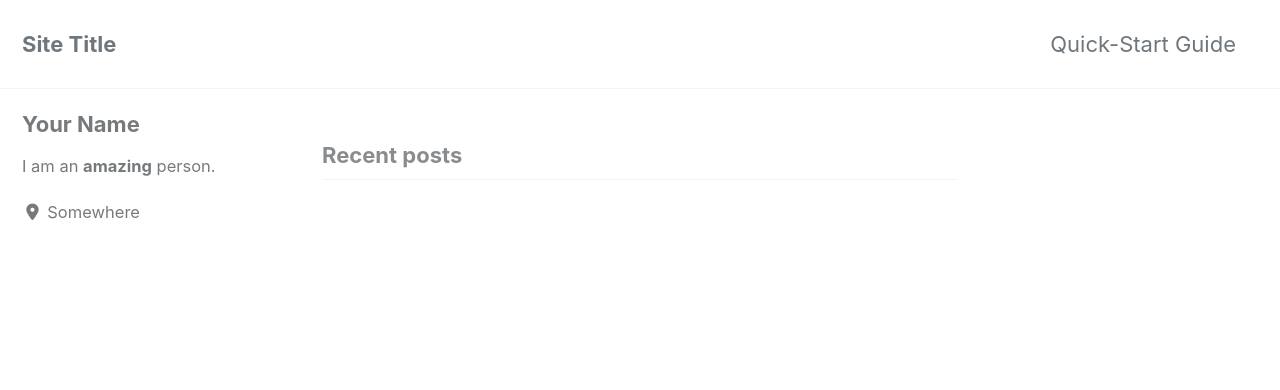
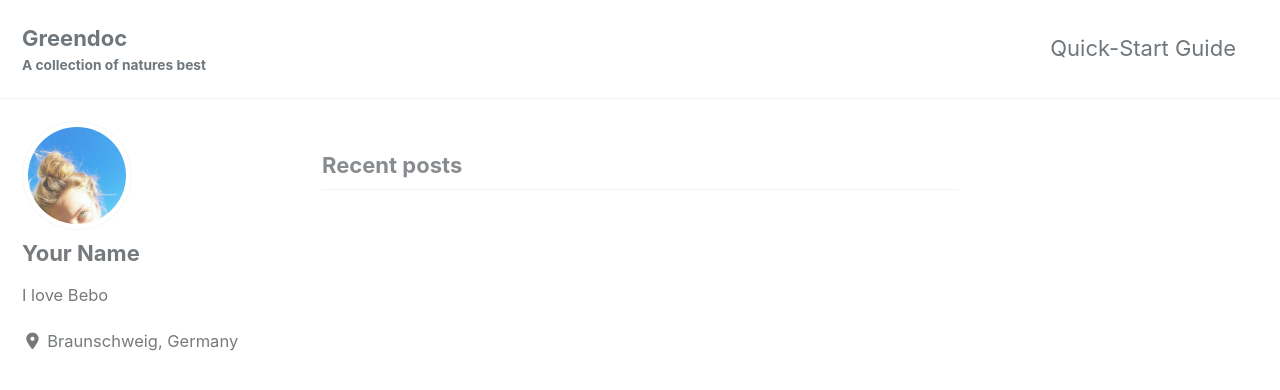
Before and after one commit to chiaracarbone/chiaracarbone.github.io, a Jekyll site: the page built from index.html, in a window 1280 px wide and 900 px high. Shown: the top 390 px of the window. Built offline with Jekyll 4.4.1, drawn with Linux system fonts in a browser that asks for light colours; cached includes are drawn as plain includes; nearby versions of some CDN libraries; the list of posts is cut into pages by our own code; some of the changed text lies outside the part shown.

Commit message:
changes1

```diff
--- a/_config.yml
+++ b/_config.yml
@@ -16,11 +16,11 @@ minimal_mistakes_skin    : "default" # "air", "aqua", "contrast", "dark", "dirt"
 
 # Site Settings
 locale                   : "en-US"
-title                    : "Site Title"
+title                    : "Greendoc"
 title_separator          : "-"
-subtitle                 : # site tagline that appears below site title in masthead
-name                     : "Your Name"
-description              : "An amazing website."
+subtitle                 : "A collection of natures best"
+name                     : "Chiara Carbone"
+description              : "Student of Life"
 url                      : # the base hostname & protocol for your site e.g. "https://mmistakes.github.io"
 baseurl                  : # the subpath of your site, e.g. "/blog"
 repository               : # GitHub username/repo-name e.g. "mmistakes/minimal-mistakes"
@@ -108,9 +108,9 @@ analytics:
 # Site Author
 author:
   name             : "Your Name"
-  avatar           : # path of avatar image, e.g. "/assets/images/bio-photo.jpg"
-  bio              : "I am an **amazing** person."
-  location         : "Somewhere"
+  avatar           : "./images/itsme.jpg"
+  bio              : "I love Bebo"
+  location         : "Braunschweig, Germany"
   email            :
   links:
     - label: "Email"
```
Also changed, not shown: images/itsme.jpg (added).
